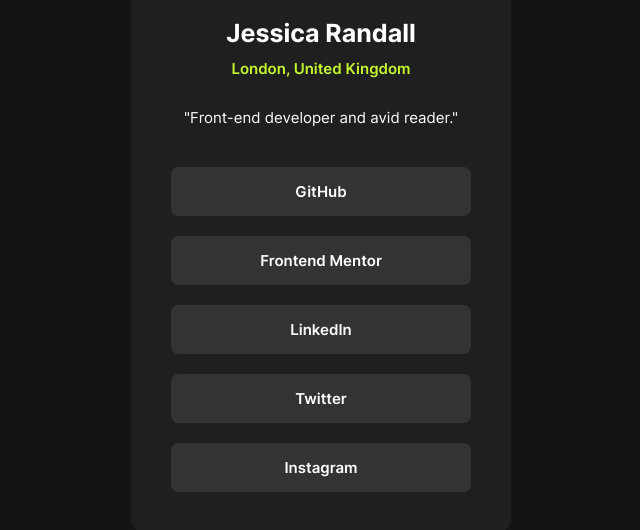
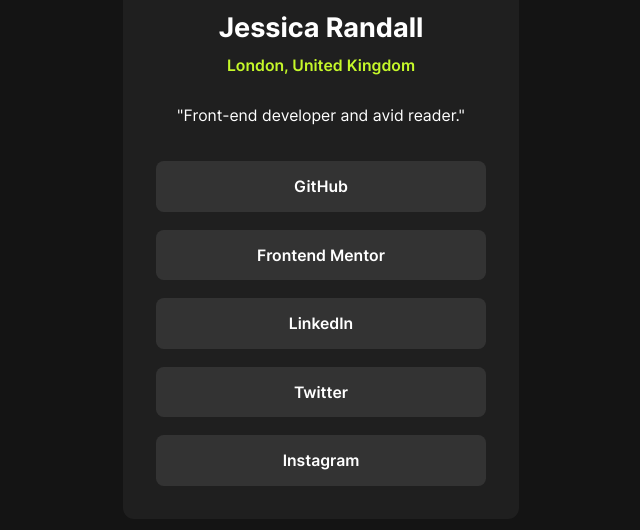
Before and after one commit to Shuffling9013/social_links_profile, a website: page src/index.html in a window 1536 px wide. Shown: the part 210-740 px from the top of the page, without its empty margins (447-1087 px from the left). Drawn offline with Linux system fonts and the light colour scheme.

Commit message:
Adjust size

```diff
--- a/src/index.css
+++ b/src/index.css
@@ -14,22 +14,25 @@
 
   --font-size: clamp(
     14px,
-    calc(14px + (100vw - 375px) * (20 - 14) / (1440 - 375)),
-    20px
+    calc(14px + (100vw - 375px) * (18 - 14) / (1440 - 375)),
+    18px
   );
-  --min-width: 19em;
+
   --font-family: Inter, Arial, Helvetica, sans-serif;
 
   --font-preset-1: 700 1.625em var(--font-family);
   --font-preset-2: 600 1em var(--font-family);
   --font-preset-3: 400 1em var(--font-family);
+
+  --max-width: 22em;
+  --padding: 1em;
 }
 
 @media (min-width: 1440px) {
   :root {
-    --font-preset-1: 700 1.25em var(--font-family);
-    --font-preset-2: 600 0.75em var(--font-family);
-    --font-preset-3: 400 0.75em var(--font-family);
+    --font-preset-1: 700 1.5em var(--font-family);
+    --font-preset-2: 600 0.875em var(--font-family);
+    --font-preset-3: 400 0.875em var(--font-family);
   }
 }
 
@@ -52,10 +55,11 @@
   flex-direction: column;
   align-items: center;
   gap: 2em;
-  min-width: var(--min-width);
 
-  padding-block: 2em;
-  padding-inline: 2em;
+  width: 100%;
+  max-width: var(--max-width);
+
+  padding: calc(1em + 1vw);
 
   border-radius: 0.625em;
 
--- a/src/index.html
+++ b/src/index.html
@@ -2,6 +2,7 @@
 <html lang="en">
   <head>
     <meta charset="UTF-8" />
+    <meta name="viewport" content="width=device-width, initial-scale=1.0" />
     <link
       rel="icon"
       type="image/png"
```
